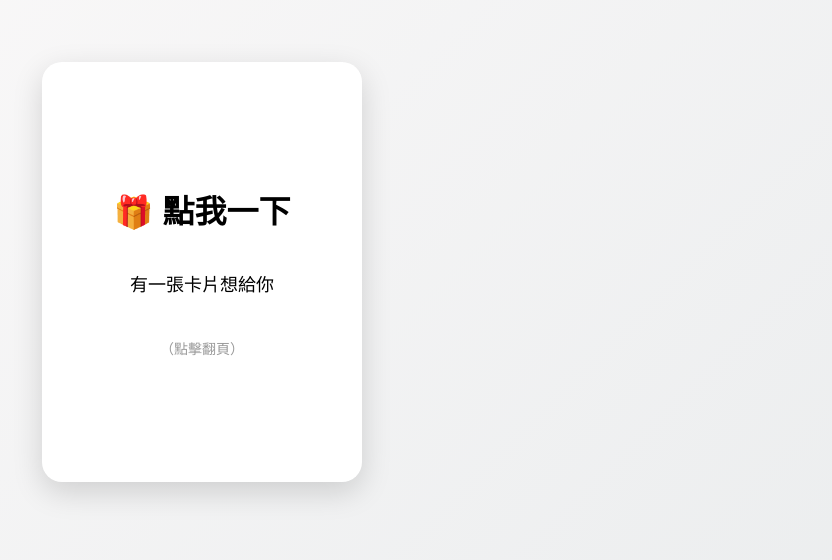
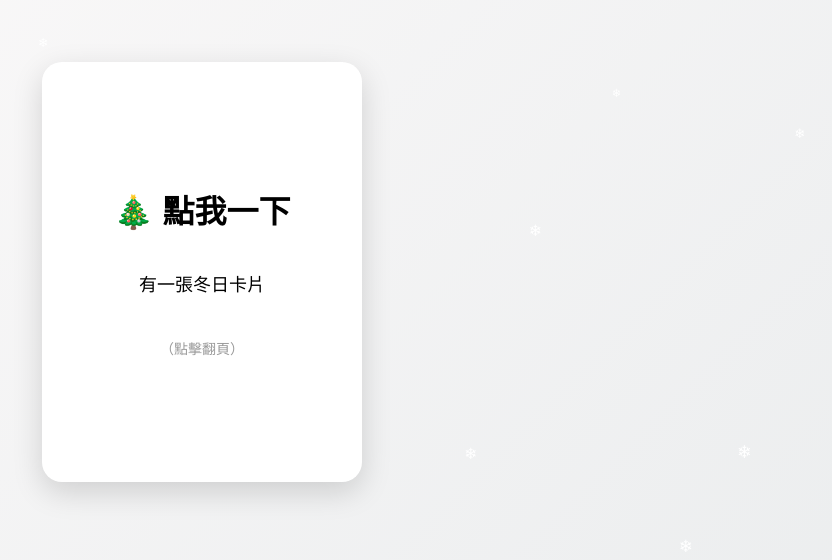
Before and after one commit to lyleee-cyber/ecard-2, a plain HTML site: page index.html in a window 1280 px wide. Shown: the part 128-688 px from the top of the page, without its empty margins (438-1270 px from the left). Drawn offline with Linux system fonts and the light colour scheme.

Commit message:
Update index.html

```diff
--- a/index.html
+++ b/index.html
@@ -2,7 +2,7 @@
 <html lang="zh-TW">
 <head>
   <meta charset="UTF-8">
-  <title>翻頁電子卡</title>
+  <title>下雪翻頁卡片</title>
   <style>
     body {
       margin: 0;
@@ -12,6 +12,24 @@
       justify-content: center;
       align-items: center;
       font-family: "Microsoft JhengHei", sans-serif;
+      overflow: hidden;
+    }
+
+    /* ❄️ 雪花 */
+    .snow {
+      position: fixed;
+      top: -10px;
+      color: white;
+      font-size: 1em;
+      user-select: none;
+      animation-name: fall;
+      animation-timing-function: linear;
+    }
+
+    @keyframes fall {
+      to {
+        transform: translateY(110vh);
+      }
     }
 
     .card {
@@ -19,6 +37,7 @@
       height: 420px;
       perspective: 1000px;
       cursor: pointer;
+      z-index: 10;
     }
 
     .inner {
@@ -72,22 +91,23 @@
 </head>
 <body>
 
+  <!-- 卡片 -->
   <div class="card" onclick="flipCard()">
     <div class="inner">
       <!-- 正面 -->
       <div class="page front">
-        <h1>🎁 點我一下</h1>
-        <p>有一張卡片想給你</p>
+        <h1>🎄 點我一下</h1>
+        <p>有一張冬日卡片</p>
         <div class="hint">（點擊翻頁）</div>
       </div>
 
       <!-- 背面 -->
       <div class="page back">
-        <h1>💌 給你</h1>
+        <h1>❄️ 給你</h1>
         <p>
-          希望你每天都能<br>
-          被溫柔對待，<br>
-          記得照顧好自己 🌷
+          願這個冬天，<br>
+          有溫暖的事、<br>
+          溫柔的人陪著你 🤍
         </p>
         <div class="hint">（再點一次）</div>
       </div>
@@ -95,9 +115,27 @@
   </div>
 
   <script>
+    /* 翻頁 */
     function flipCard() {
       document.querySelector(".card").classList.toggle("flipped");
     }
+
+    /* ❄️ 產生雪花 */
+    function createSnow() {
+      const snow = document.createElement("div");
+      snow.className = "snow";
+      snow.innerText = "❄";
+      snow.style.left = Math.random() * 100 + "vw";
+      snow.style.fontSize = Math.random() * 10 + 10 + "px";
+      snow.style.animationDuration = Math.random() * 3 + 5 + "s";
+      document.body.appendChild(snow);
+
+      setTimeout(() => {
+        snow.remove();
+      }, 8000);
+    }
+
+    setInterval(createSnow, 200);
   </script>
 
 </body>
```
